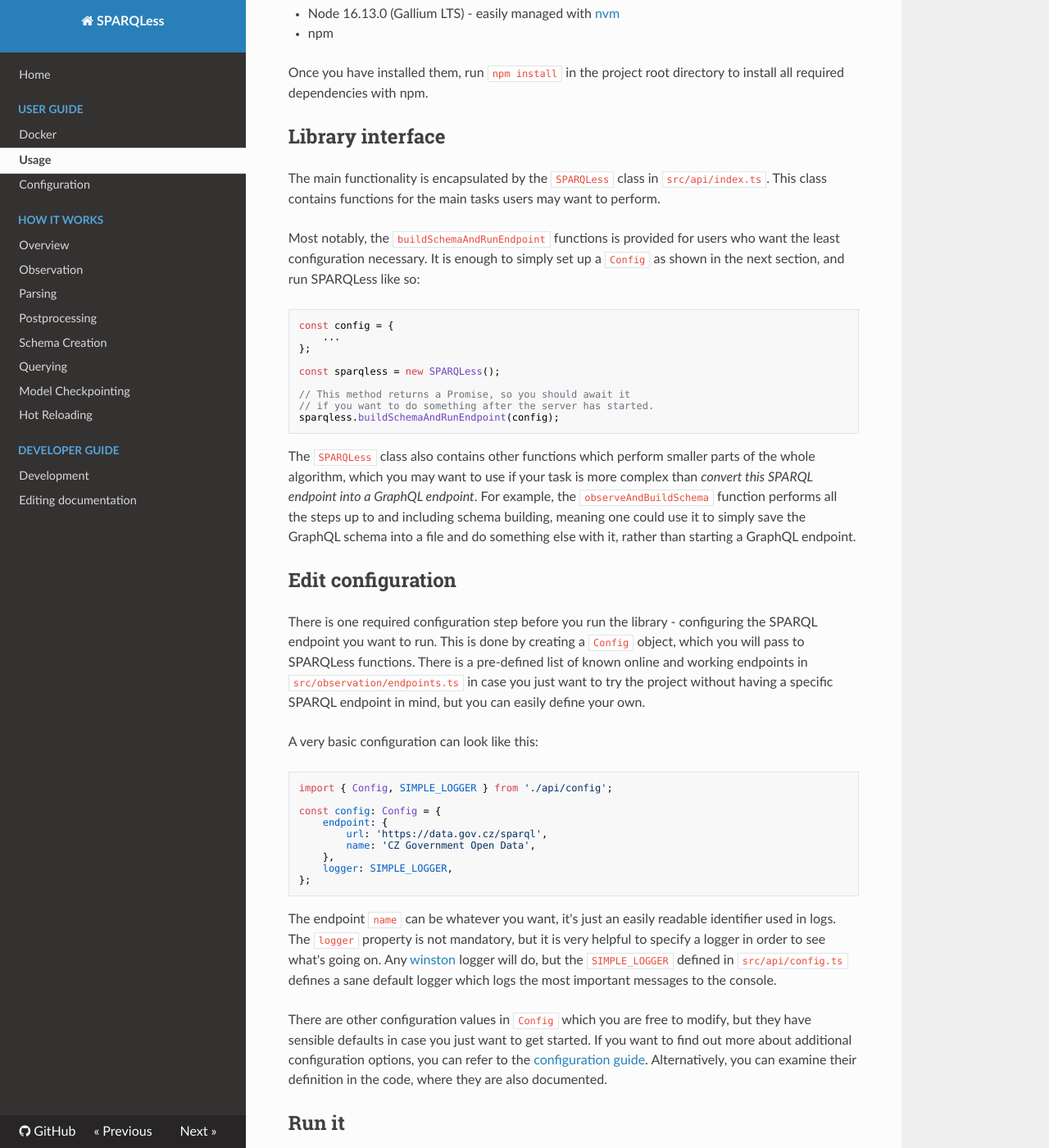
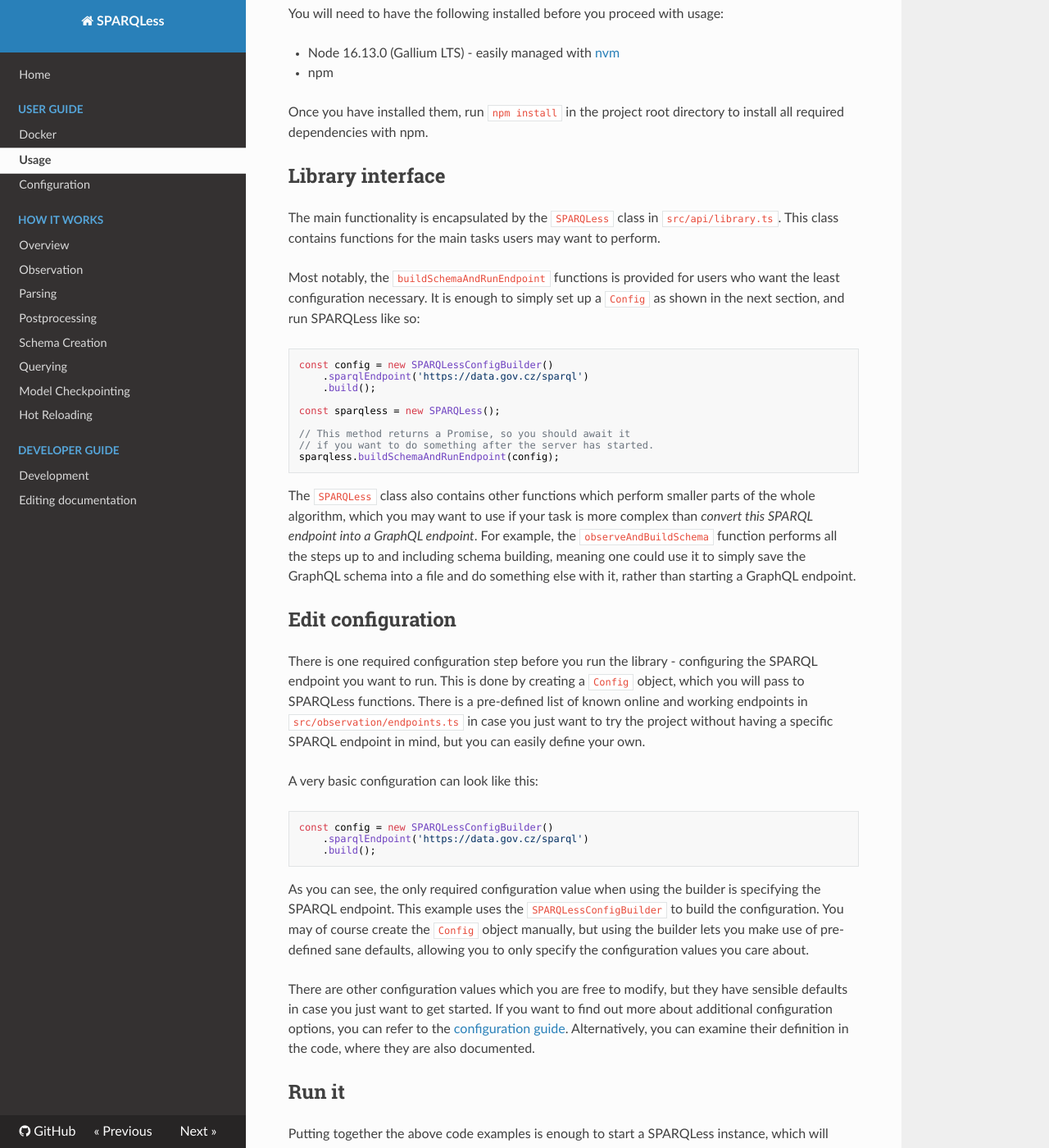
Before and after one commit to mff-uk/sparqless, an MkDocs documentation site: the page built from docs/usage.md, in a window 1280 px wide and 1400 px high, scrolled down 355 px. Shown: the whole window at 82% size. Built offline with MkDocs 1.6.1, drawn with Linux system fonts in a browser that asks for light colours; nearby versions of some CDN libraries; some of the changed text lies outside the part shown.

Commit message:
feat(docs): add docs for config builder

````diff
--- a/docs/usage.md
+++ b/docs/usage.md
@@ -1,6 +1,8 @@
 # Usage guide
 
 This page will explain how to set up SPARQLess for a given SPARQL endpoint, step-by-step.
+If you want to use SPARQLess as a black box, you may prefer to use
+the Docker image instead, as described [here](docker.md).
 
 ## Installing dependencies
 
@@ -16,7 +18,7 @@
 
 ## Library interface
 
-The main functionality is encapsulated by the `SPARQLess` class in `src/api/index.ts`.
+The main functionality is encapsulated by the `SPARQLess` class in `src/api/library.ts`.
 This class contains functions for the main tasks users may want to perform.
 
 Most notably, the `buildSchemaAndRunEndpoint` functions is provided for users
@@ -24,9 +26,9 @@
 as shown in the next section, and run SPARQLess like so:
 
 ```ts
-const config = {
-    ...
-};
+const config = new SPARQLessConfigBuilder()
+    .sparqlEndpoint('https://data.gov.cz/sparql')
+    .build();
 
 const sparqless = new SPARQLess();
 
@@ -55,25 +57,19 @@
 A very basic configuration can look like this:
 
 ```ts
-import { Config, SIMPLE_LOGGER } from './api/config';
-
-const config: Config = {
-    endpoint: {
-        url: 'https://data.gov.cz/sparql',
-        name: 'CZ Government Open Data',
-    },
-    logger: SIMPLE_LOGGER,
-};
+const config = new SPARQLessConfigBuilder()
+    .sparqlEndpoint('https://data.gov.cz/sparql')
+    .build();
 ```
 
-The endpoint `name` can be whatever you want, it's just an easily readable
-identifier used in logs. The `logger` property is not mandatory,
-but it is very helpful to specify a logger in order to see what's
-going on. Any [winston](https://github.com/winstonjs/winston) logger will do,
-but the `SIMPLE_LOGGER` defined in `src/api/config.ts` defines a sane default
-logger which logs the most important messages to the console.
+As you can see, the only required configuration value when using the builder
+is specifying the SPARQL endpoint.
+This example uses the `SPARQLessConfigBuilder` to build the configuration.
+You may of course create the `Config` object manually, but using the builder
+lets you make use of pre-defined sane defaults, allowing you to only
+specify the configuration values you care about.
 
-There are other configuration values in `Config` which you are free to modify, but they have
+There are other configuration values which you are free to modify, but they have
 sensible defaults in case you just want to get started. If you want to find out
 more about additional configuration options, you can refer to the
 [configuration guide](configuration.md). Alternatively, you can examine
````
Also changed, not shown: docs/configuration.md (+34 -5 lines), docs/index.md (+3 -9 lines), 3 other files.
